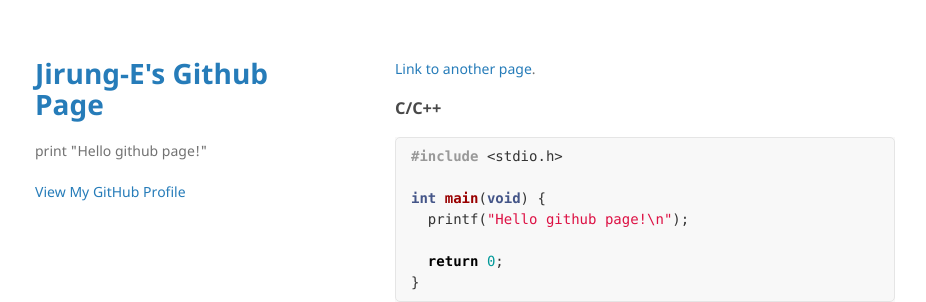
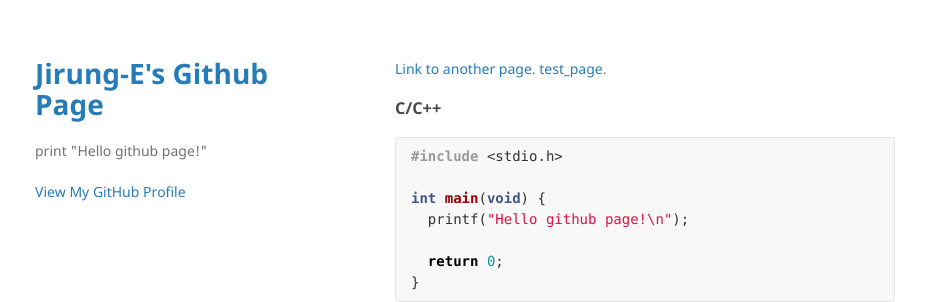
Before and after one commit to Jirung-E/Jirung-E.github.io, a Jekyll site: the page built from index.md, in a window 1280 px wide. Shown: the top 302 px of the page, without its empty margins (175-1101 px from the left). Built offline with Jekyll 4.4.1, drawn with Linux system fonts in a browser that asks for light colours.

Commit message:
Update index.md

````diff
--- a/index.md
+++ b/index.md
@@ -3,6 +3,7 @@ layout: default
 ---
 
 [Link to another page](./another-page.md).
+[test_page](./_posts/2022-04-17-test_post.md).
 
 ### C/C++
 ```c
````
